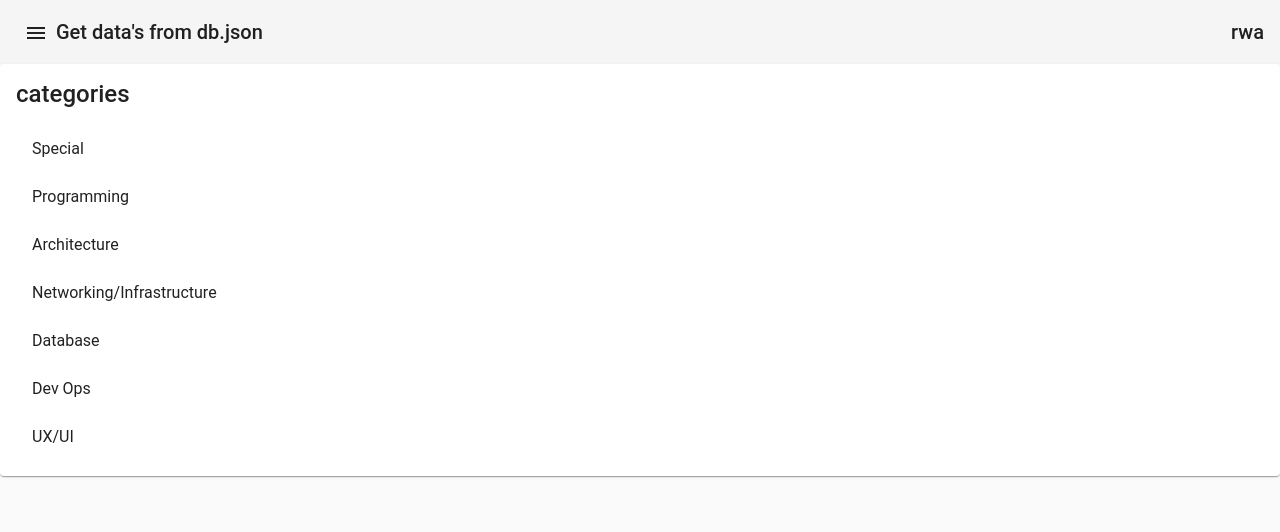
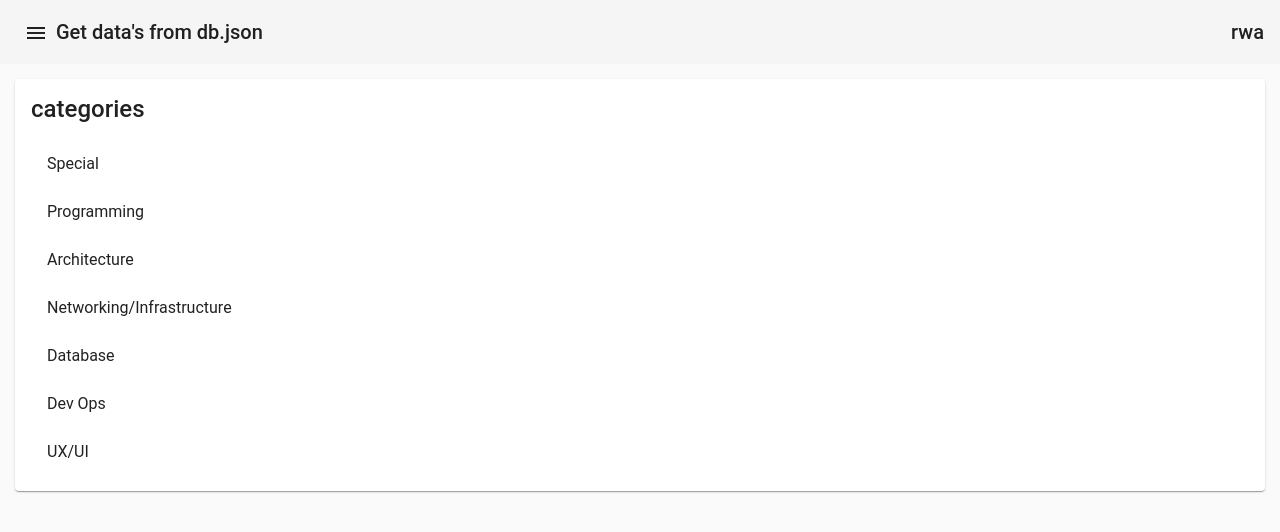
Before and after one commit to manijiggi1992/angular-workout, an Angular app: page /categories in a window 1280 px wide. Shown: the top 532 px of the page. Built offline with nearby package versions, Linux system fonts and the light colour scheme; data requests are answered from the project's data file.

Commit message:
Add files via upload

```diff
--- a/src/app/components/category/categories.component.scss
+++ b/src/app/components/category/categories.component.scss
@@ -1,3 +1,3 @@
-ul li{
-    font-size: 16px;
+mat-card {
+  margin: 15px;
 }
--- a/src/app/components/question/questions.component.scss
+++ b/src/app/components/question/questions.component.scss
@@ -1,6 +1,13 @@
-ul li{
-    font-size: 16px;
+mat-card-content>:last-child,mat-card>:last-child{
+    margin-bottom: 15px;
 }
-.answer.correct span::before{
-    content: '\2713';
+mat-card-content>:first-child,mat-card>:first-child{
+    margin-top: 15px;
 }
+mat-card{
+    margin: 15px;
+}
+.question-card{
+    width: 400px;
+    min-width: 350px;
+}
--- a/src/app/components/tag/tags.component.scss
+++ b/src/app/components/tag/tags.component.scss
@@ -1,3 +1,3 @@
-ul li{
-    font-size: 16px;
+mat-card {
+  margin: 15px;
 }
--- a/src/app/rxjs-extensions.ts
+++ b/src/app/rxjs-extensions.ts
@@ -9,5 +9,6 @@ import 'rxjs/add/operator/do';
 import 'rxjs/add/operator/filter';
 import 'rxjs/add/operator/map';
 import 'rxjs/add/operator/switchMap';
+import 'rxjs/add/operator/concat';
 
 import 'rxjs/add/observable/forkJoin';
--- a/src/app/services/question.service.ts
+++ b/src/app/services/question.service.ts
@@ -24,8 +24,9 @@ export class QuestionService {
           let questions: Question[] = combined[0];
           let categories: Category[] = combined[1];
           questions.forEach(q => {
-            q.categories = [];
-            q.categoryIds.forEach(id => q.categories.push(categories.find(element => element.id == id)))
+           q.categories = [];
+          console.log(q)
+           //q.categoryIds.forEach(id => q.categories.push(categories.find(element => element.id == id)))
           })
           return questions;
         })
```
